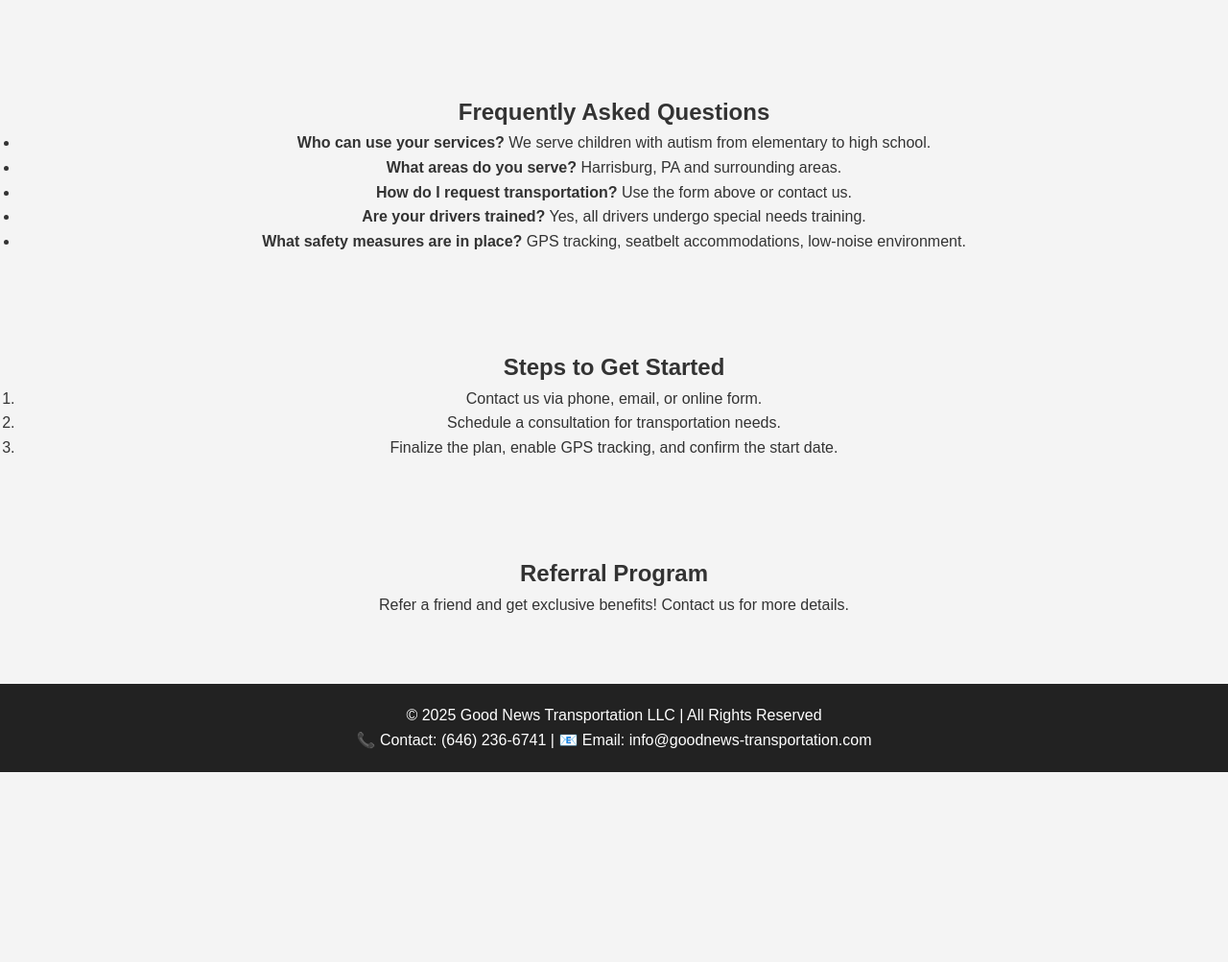
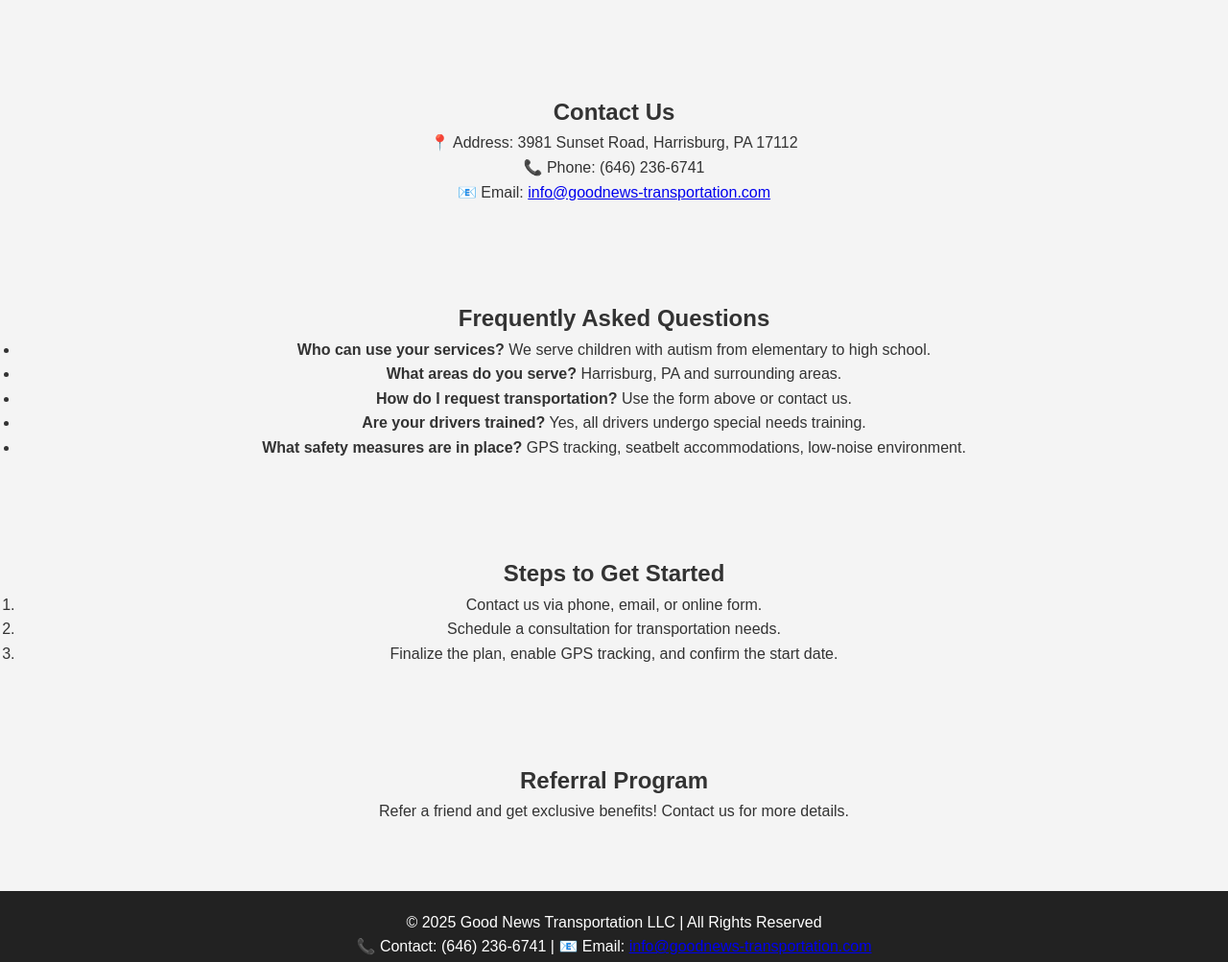
Before and after one commit to KOLOTIFF/goodnews-transportation, a plain HTML site: page index.html in a window 1280 px wide. Shown: the part 3140-4143 px from the top of the page at 96% size. Before the commit the page ends 3945 px from the top, so only its background shows below. Drawn offline with Linux system fonts and the light colour scheme; some packages are replaced by stand-ins of ours.

Commit message:
Update index.html

```diff
--- a/index.html
+++ b/index.html
@@ -82,6 +82,13 @@
             <div id="map"></div>
         </section>
 
+        <section id="contact" class="section">
+            <h2>Contact Us</h2>
+            <p>📍 Address: 3981 Sunset Road, Harrisburg, PA 17112</p>
+            <p>📞 Phone: (646) 236-6741</p>
+            <p>📧 Email: <a href="mailto:info@goodnews-transportation.com">info@goodnews-transportation.com</a></p>
+        </section>
+
         <section id="faq" class="section">
             <h2>Frequently Asked Questions</h2>
             <ul>
@@ -109,7 +116,7 @@
     </main>
     <footer>
         <p>© 2025 Good News Transportation LLC | All Rights Reserved</p>
-        <p>📞 Contact: (646) 236-6741 | 📧 Email: info@goodnews-transportation.com</p>
+        <p>📞 Contact: (646) 236-6741 | 📧 Email: <a href="mailto:info@goodnews-transportation.com">info@goodnews-transportation.com</a></p>
     </footer>
 </body>
 </html>
```
